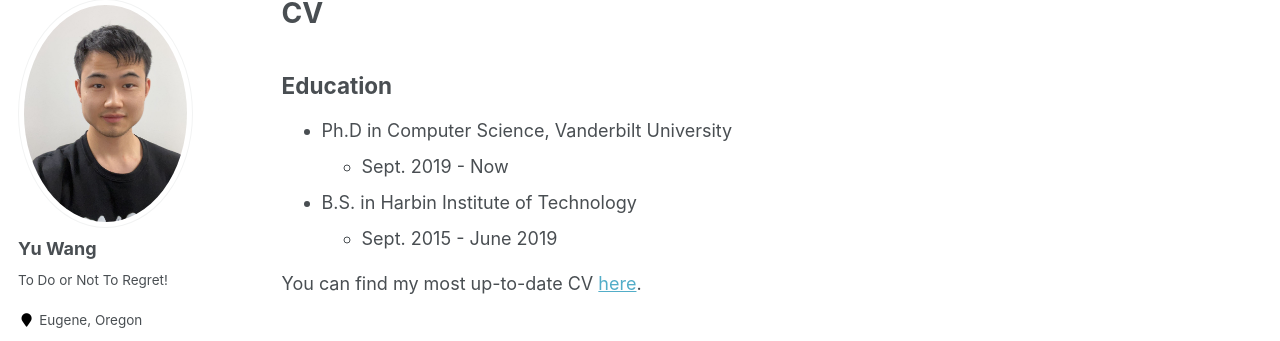
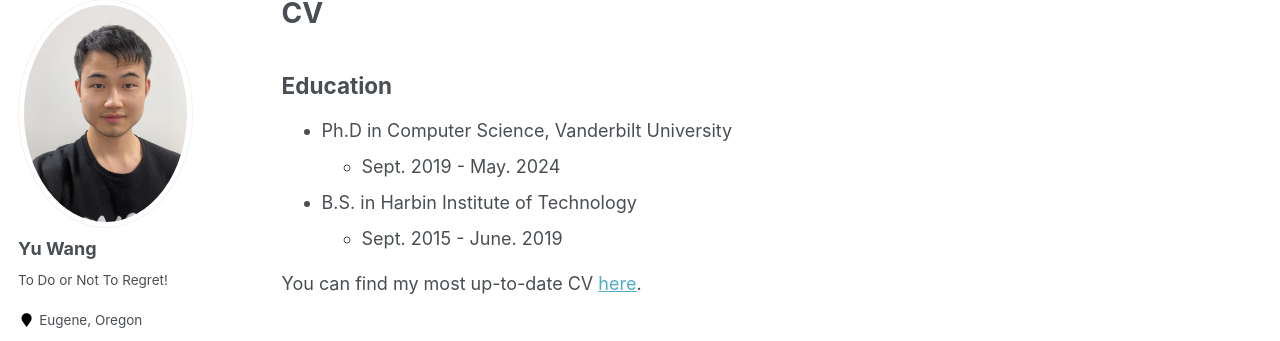
Before and after one commit to yuwang0103/yuwang0103.github.io, a Jekyll site: the page built from _pages/cv.md, in a window 1280 px wide and 900 px high. Shown: the part 119-460 px from the top of the window. Built offline with Jekyll 4.4.1, drawn with Linux system fonts in a browser that asks for light colours.

Commit message:
Update cv.md

```diff
--- a/_pages/cv.md
+++ b/_pages/cv.md
@@ -12,9 +12,9 @@ redirect_from:
 Education
 -----
 * Ph.D in Computer Science, Vanderbilt University
-  * Sept. 2019 - Now
+  * Sept. 2019 - May. 2024
 * B.S. in Harbin Institute of Technology
-  * Sept. 2015 - June 2019
+  * Sept. 2015 - June. 2019
 
 You can find my most up-to-date CV <a href='https://yuwang0103.github.io/_pages/CV.pdf' target="_blank">here</a>.
 
```
